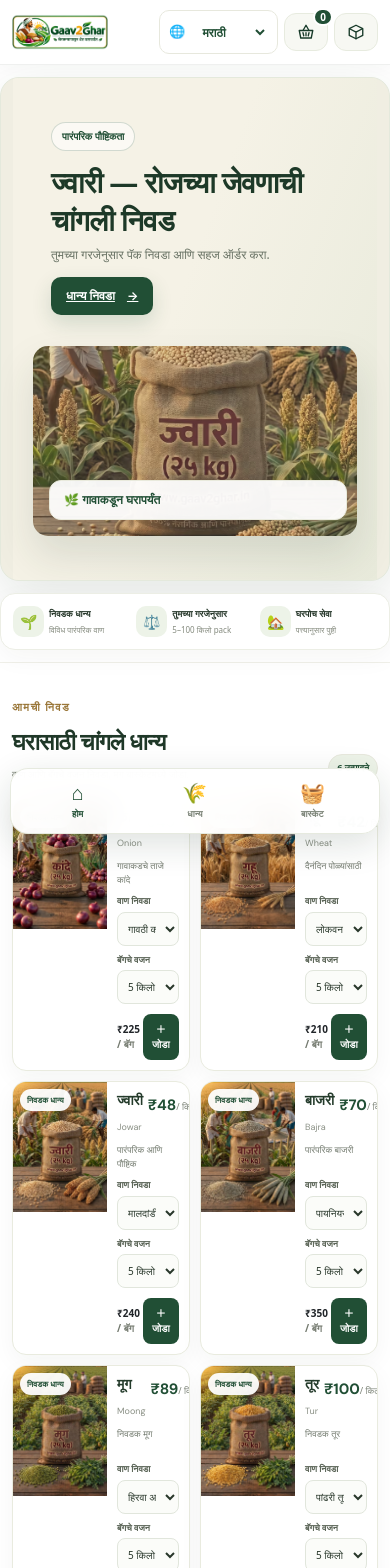
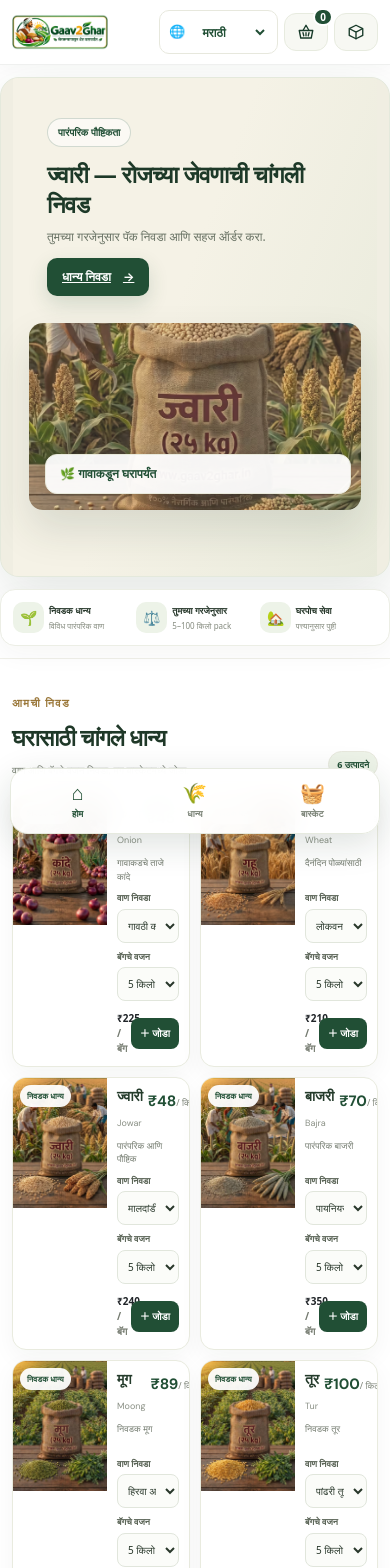
Before and after one commit to somnathsumbe/Gaav2Ghar, a Next.js app in the folder next-app/: page / in a window 390 px wide. Shown: the top 1568 px of the page. Built offline with nearby package versions, Linux system fonts and the light colour scheme; no server answers; the database is empty.

Commit message:
Polish responsive storefront UI

```diff
--- a/next-app/app/globals.css
+++ b/next-app/app/globals.css
@@ -235,3 +235,23 @@ body{background:#fbfaf6;color:var(--ink);font-family:"DM Sans","Noto Sans Devana
   opacity: 1;
   cursor: not-allowed;
 }
+
+
+/* UI polish: consistent responsive banner, cards, controls and admin surfaces */
+@media(max-width:640px){
+  .banner-slide{min-height:0!important;padding:20px 16px 66px!important;gap:14px}
+  .banner-visual{position:relative!important;inset:auto!important;transform:none!important;width:100%!important;height:clamp(150px,48vw,210px)!important;min-height:0!important;margin:0!important;border-radius:14px!important}
+  .banner-controls{left:16px!important;right:16px!important;bottom:12px!important;justify-content:center!important}
+  .banner-copy h2{font-size:clamp(22px,6vw,29px)!important}
+  .product-grid{align-items:stretch}
+  .product-card{min-width:0}
+  .product-content select{min-width:0;max-width:100%}
+  .card-footer{gap:8px;align-items:center}
+  .card-footer>span{min-width:0}
+  .add-button{white-space:nowrap}
+  .summary-card{position:relative}
+  .checkout-form input,.checkout-form textarea{font-size:16px}
+}
+@media(min-width:641px) and (max-width:900px){.banner-slide{min-height:340px!important;padding:34px 5%!important}.banner-visual{width:40%!important;height:240px!important}}
+:where(button,a,input,select,textarea):focus-visible{outline:3px solid #a9c9a9;outline-offset:2px}
+img{max-width:100%}
```
